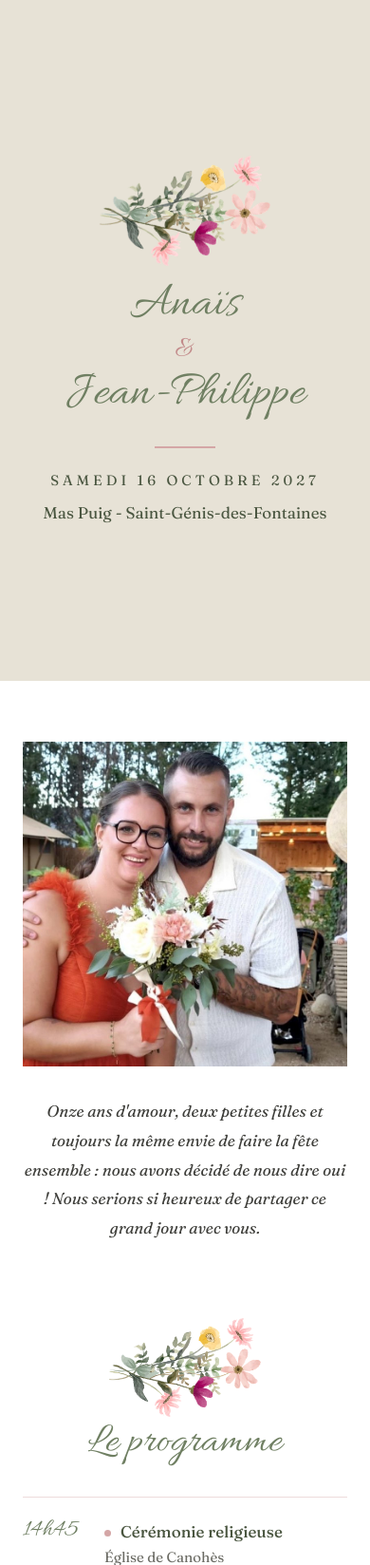
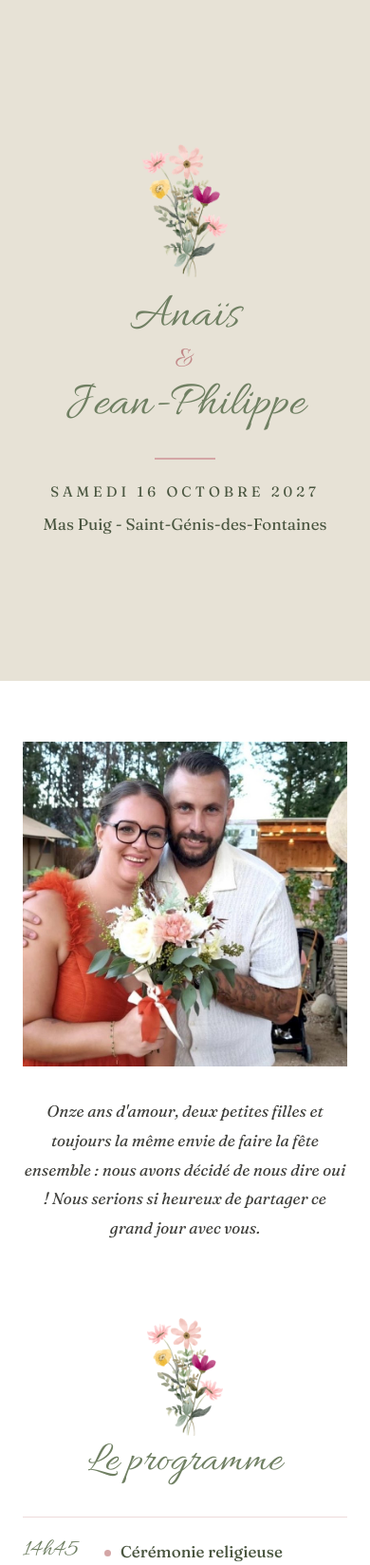
Before and after one commit to ingridapostrophe/Casori, a PHP site: page / in a window 390 px wide. Shown: the top 1648 px of the page at 95% size. Run offline with PHP 8.4, Linux system fonts and the light colour scheme.

Commit message:
L'Atelier : retour au bouquet debout (option A)
Co-Authored-By: Claude Opus 5.5 <noreply@anthropic.com>
Claude-Session: https://claude.ai/code/session_01CGjkqTZ9trMVEQQxVMtqEj

```diff
--- a/essentiel/modele/atelier.js
+++ b/essentiel/modele/atelier.js
@@ -64,7 +64,7 @@
     });
   } else {
     enTete.src = fichierMotif;
-    if (STYLE.motif === 'brin') { enTete.classList.add('bouquet'); section.classList.add('bouquet'); }
+    if (STYLE.motif === 'brin') { enTete.classList.add('vertical'); section.classList.add('vertical'); }
   }
 
   /* ---------- Contenu ---------- */
--- a/essentiel/modele/style.css
+++ b/essentiel/modele/style.css
@@ -115,8 +115,7 @@ a { color: inherit; }
 .programme { max-width: 680px; margin: 0 auto; padding: 24px 32px 96px; text-align: center; }
 .motif-section { width: 120px; margin: 0 auto 4px; display: block; }
 .motif-section.vertical { width: 80px; }
-.motif-entete.bouquet { width: 230px; margin-bottom: 14px; }
-.motif-section.bouquet { width: 160px; }
+.motif-entete.vertical { width: 110px; margin-bottom: 14px; }
 .titre-section { color: var(--titre); font-size: clamp(44px, 7vw, 60px); line-height: 1.1; margin-bottom: 32px; }
 
 .etapes { list-style: none; text-align: left; }
@@ -172,7 +171,7 @@ a { color: inherit; }
 @media (max-width: 720px) {
   .entete { min-height: 85vh; padding: 48px 12px; }
   .motif-entete { width: 140px; }
-  .motif-entete.bouquet { width: 180px; }
+  .motif-entete.vertical { width: 90px; }
   .coin { width: 140px; top: -20px; }
   .coin-g { left: -30px; }
   .coin-d { right: -30px; }
```
Also changed, not shown: essentiel/modele/assets/motif-brin.webp.
